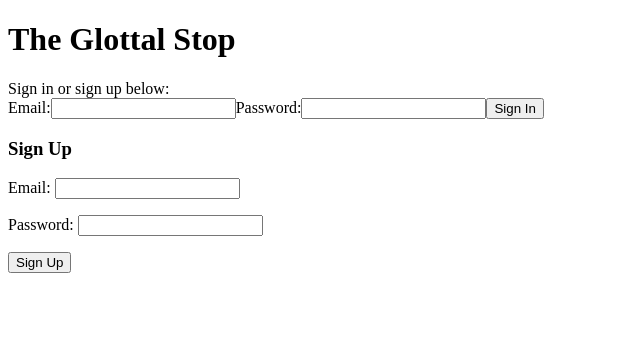
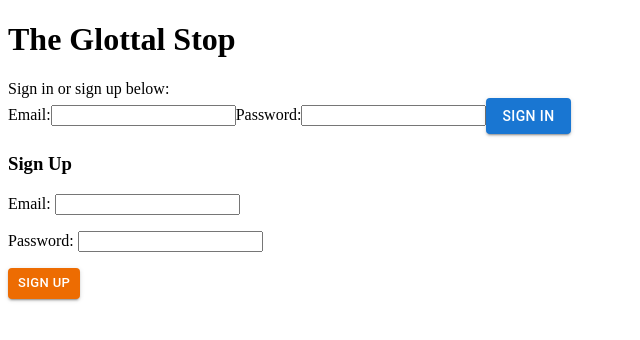
Before and after one commit to marco-boop/book-selector, a React (Create React App) app: page / in a window 1280 px wide. Shown: the top 340 px of the page, without its empty margins (0-640 px from the left). Built offline with nearby package versions, Linux system fonts and the light colour scheme; no server answers.

Commit message:
Auth updates and signout

```diff
--- a/package.json
+++ b/package.json
@@ -15,6 +15,9 @@
   "author": "",
   "license": "ISC",
   "dependencies": {
+    "@emotion/react": "^11.11.1",
+    "@emotion/styled": "^11.11.0",
+    "@mui/material": "^5.14.20",
     "axios": "^1.6.2",
     "cors": "^2.8.5",
     "express": "^4.18.2",
--- /dev/null
+++ b/src/components/MaterialUI/Button.js
@@ -0,0 +1,22 @@
+import React from 'react';
+import { Button as MuiButton } from '@mui/material';
+
+const Button = ({ children, variant = 'contained', color = 'primary', onClick, ...rest }) => {
+    const customStyles = {
+        backgroundColor: '#37505C', // Specify your desired color
+        color: 'white', // Set text color based on your design
+        // Add any other custom styles as needed
+    };
+
+    return (
+        <MuiButton
+            variant={variant}
+            color={color}
+            onClick={onClick}
+            {...rest}>
+            {children}
+        </MuiButton>
+    );
+};
+
+export default Button;
--- a/src/components/SignInForm.js
+++ b/src/components/SignInForm.js
@@ -1,6 +1,7 @@
 import React, { useState } from 'react';
 import { getAuth, signInWithEmailAndPassword } from 'firebase/auth';
 import firebaseApp from '../firebase';
+import Button from '../components/MaterialUI/Button';
 
 const SignInForm = () => {
     const [email, setEmail] = useState('');
@@ -29,7 +30,7 @@ const SignInForm = () => {
             <label>Password:</label>
             <input type="password" value={password} onChange={(e) => setPassword(e.target.value)} />
 
-            <button onClick={handleSignIn}>Sign In</button>
+            <Button onClick={handleSignIn}>Sign In</Button>
         </div>
     );
 };
--- a/src/components/SignUp.js
+++ b/src/components/SignUp.js
@@ -2,6 +2,7 @@
 import React, { useState } from 'react';
 import { getAuth, createUserWithEmailAndPassword } from 'firebase/auth';
 import firebaseApp from '../firebase';
+import Button from '../components/MaterialUI/Button';
 
 const SignUp = () => {
     const [email, setEmail] = useState('');
@@ -37,7 +38,7 @@ const SignUp = () => {
                 <label>Password:   </label>
                 <input type="password" value={password} onChange={(e) => setPassword(e.target.value)} />
             </p>
-            <button onClick={handleSignUp}>Sign Up</button>
+            <Button color="warning" size="small" variant="contained" onClick={handleSignUp}>Sign Up</Button>
         </div>
     );
 };
--- a/src/pages/HomePage.js
+++ b/src/pages/HomePage.js
@@ -11,7 +11,7 @@ const HomePage = () => {
     const { state } = useContext(MyContext);
     const uid = state.user?.uid;
     const email = state.user?.email;
-    console.log(uid);
+    // console.log(uid);
 
     return (
         < div >
```
Also changed, not shown: 1 other file (tests, documents, lock files or other folders).
